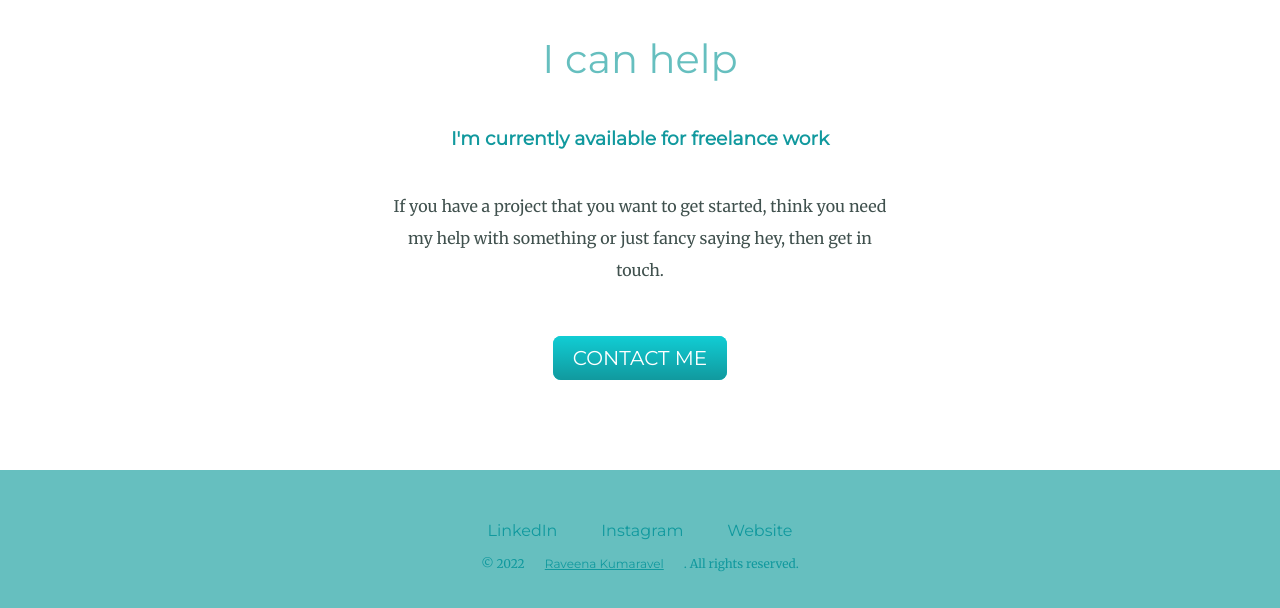
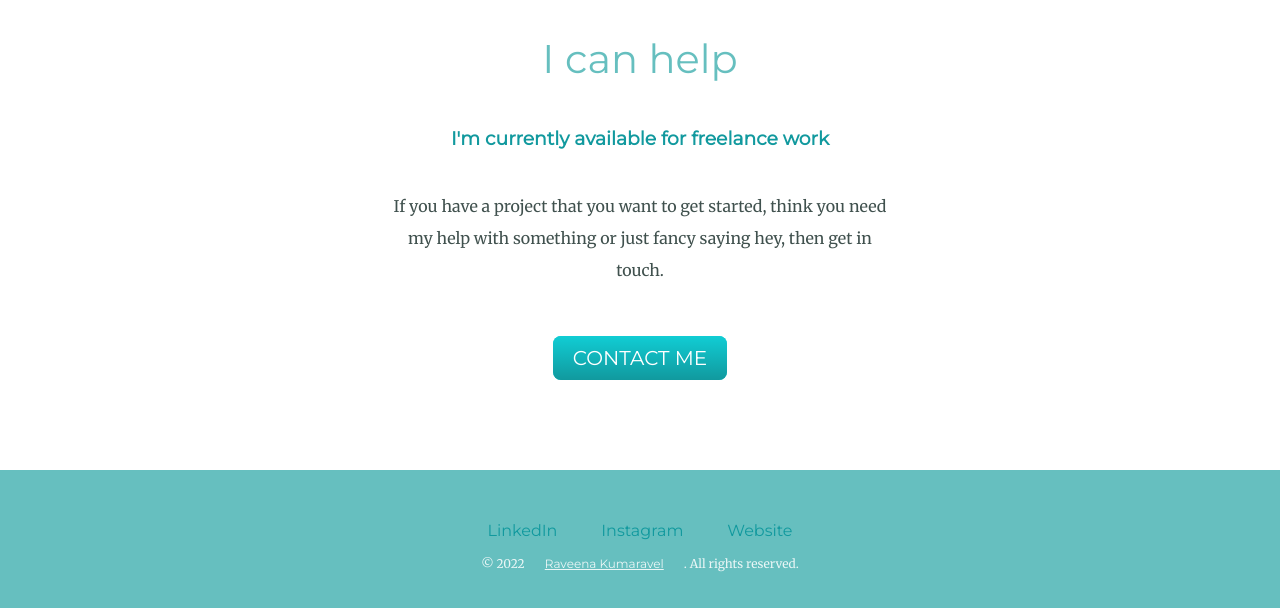
Before and after one commit to RaveenaKumaravel/web-design, a plain HTML site: page index.html in a window 1280 px wide. Shown: the part 2619-3227 px from the top of the page. Drawn offline with Linux system fonts and the light colour scheme.

Commit message:
Update style.css

```diff
--- a/css/style.css
+++ b/css/style.css
@@ -62,7 +62,7 @@ padding: 50px 0 20px;
   margin:40px auto 60px;
 }
 .copyright{
-  color: #11999e;
+  color: #EAF6F6;
   font-size: 0.75rem;
   padding-left: 20px 0;
 }
```
